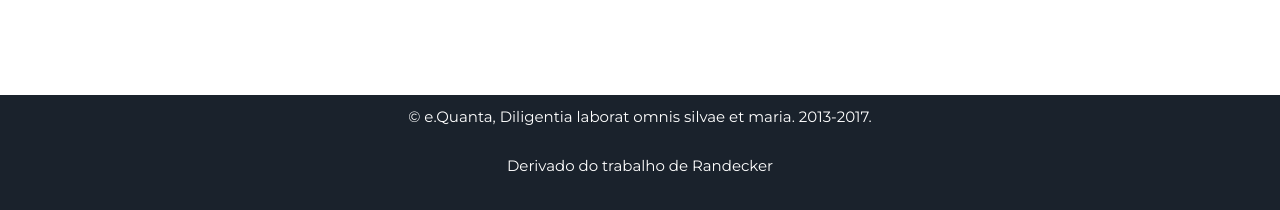
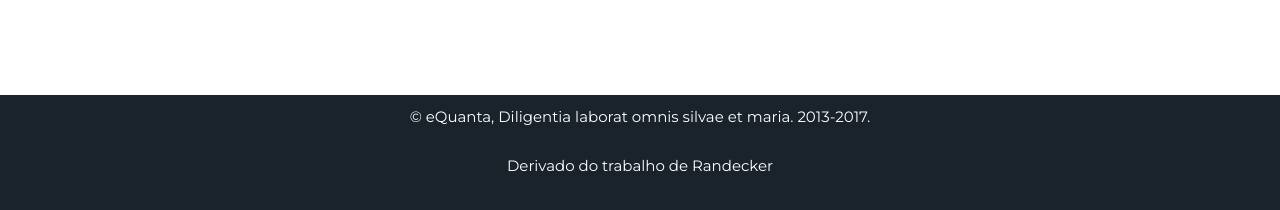
Before and after one commit to leroy1977/eQ1, a Jekyll site: the page built from index.html, in a window 1280 px wide and 900 px high, scrolled down 2495 px. Shown: the part 687-897 px from the top of the window. Built offline with Jekyll 4.4.1, drawn with Linux system fonts in a browser that asks for light colours; some of the changed text lies outside the part shown.

Commit message:
Update _config.yml

```diff
--- a/_config.yml
+++ b/_config.yml
@@ -5,10 +5,10 @@
 url: https://leroy1977.github.io/eQ1/ # the base hostname & protocol for your site e.g. http://willianjusten.com.br
 
 # User settings
-username: e.Quanta
+username: eQuanta
 user_description: Organizada a partir da experiência de mais de 15 anos de sua equipe base, a eQuanta iniciou suas atividades em 2013, propondo abordagens orgânicas de cooperação e sinergia entre profissionais e clientes, aliando rigor técnico, custo-efetividade e excelência nas relações.
 
-user_title: Diligentia laborat omnis silvae et maria
+user_title: Diligentia laborat in omnis silvae et maria
 email: eQ@gmail.com
 # twitter_username: lorem_ipsum
 # github_username:  lorem_ipsum
```
